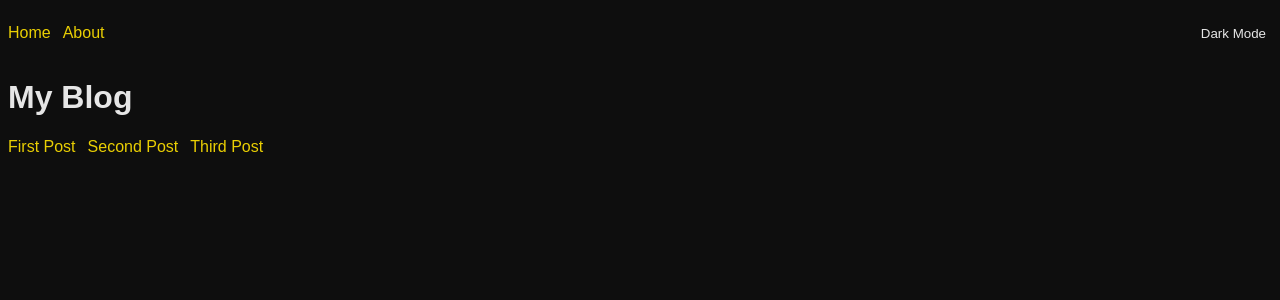
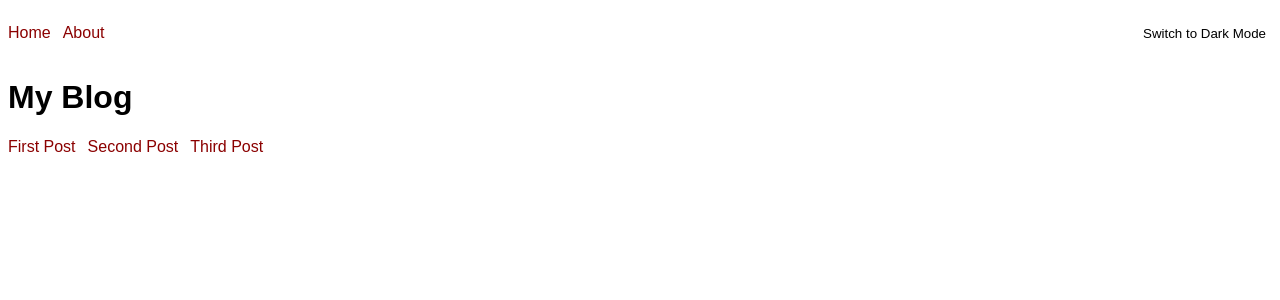
Before and after one commit to SatyaAmitha/next-pages, a Next.js app in the folder next-blogs/: page / in a window 1280 px wide. Shown: the top 300 px of the page. Built offline with nearby package versions, Linux system fonts and the light colour scheme.

Commit message:
Part 26: Switching Themes Dynamically: Implementing a User-Selectable Dark Mode

```diff
--- /dev/null
+++ b/next-blogs/components/DarkTheme.js
@@ -0,0 +1,15 @@
+// components/DarkTheme.js
+
+function DarkTheme() {
+  return (
+    <style jsx global>{`
+      :root {
+        --background-color: rgb(14, 14, 14);
+        --link-color: rgb(234, 207, 3);
+        --text-color: rgb(230, 230, 230);
+      }
+    `}</style>
+  );
+}
+
+export default DarkTheme;
--- a/next-blogs/components/ThemeSwitch.js
+++ b/next-blogs/components/ThemeSwitch.js
@@ -1,17 +1,15 @@
 // components/ThemeSwitch.js
 
 import { useState } from 'react';
+import DarkTheme from './DarkTheme';
 
 function ThemeSwitch() {
   const [darkMode, setDarkMode] = useState(false);
 
-  console.log('[ThemeSwitch] darkMode:', darkMode);
-  const text = darkMode ? 'Light Mode' : 'Dark Mode';
-
   return (
     <>
       <button onClick={() => setDarkMode(!darkMode)}>
-        {text}
+        {darkMode ? 'Switch to Light Mode' : 'Switch to Dark Mode'}
       </button>
       <style jsx>{`
         button {
@@ -21,6 +19,7 @@
           cursor: pointer;
         }
       `}</style>
+      {darkMode && <DarkTheme />}
     </>
   );
 }
--- a/next-blogs/styles/globals.css
+++ b/next-blogs/styles/globals.css
@@ -4,12 +4,6 @@
   --background-color: white;
   --link-color: darkred;
   --text-color: black;
-}
-/* Dark Theme */
-:root {
-  --background-color: rgb(14, 14, 14);
-  --link-color: rgb(234, 207, 3);
-  --text-color: rgb(230, 230, 230);
 }
 body {
   font-family: Arial, Helvetica, sans-serif;
```
